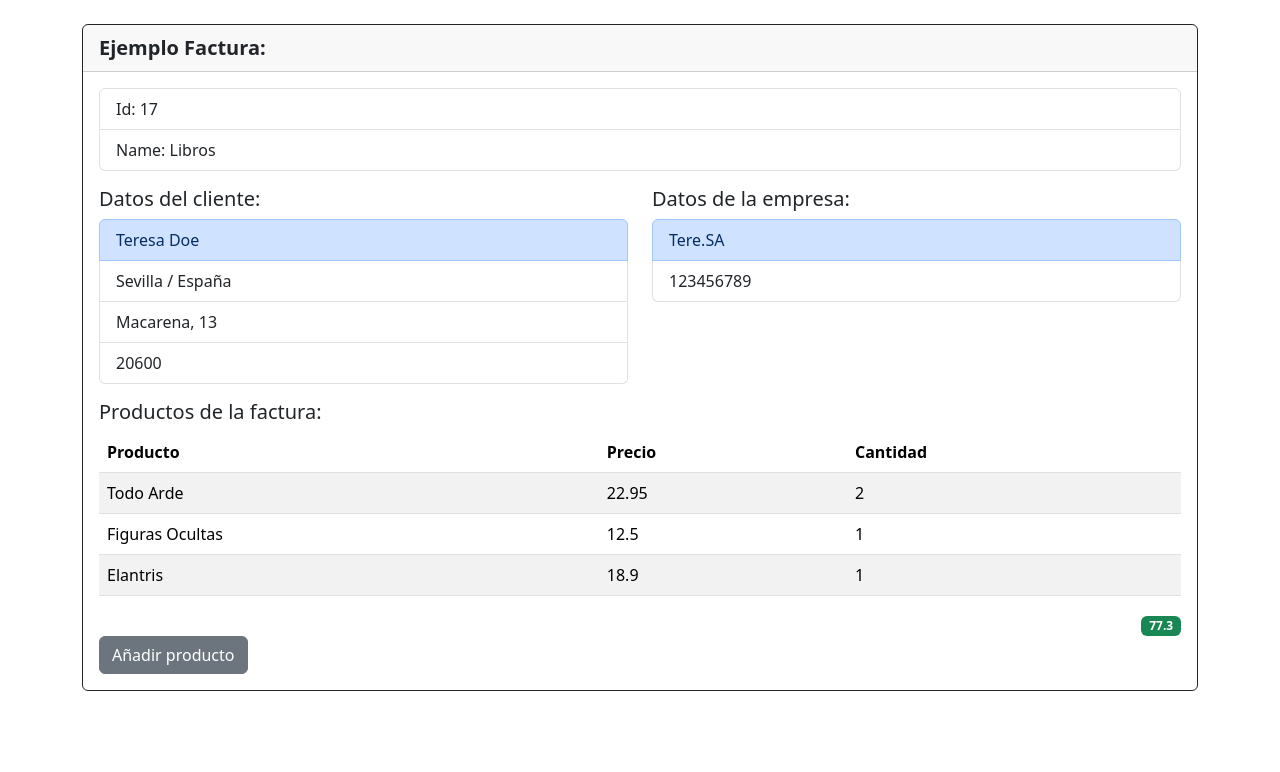
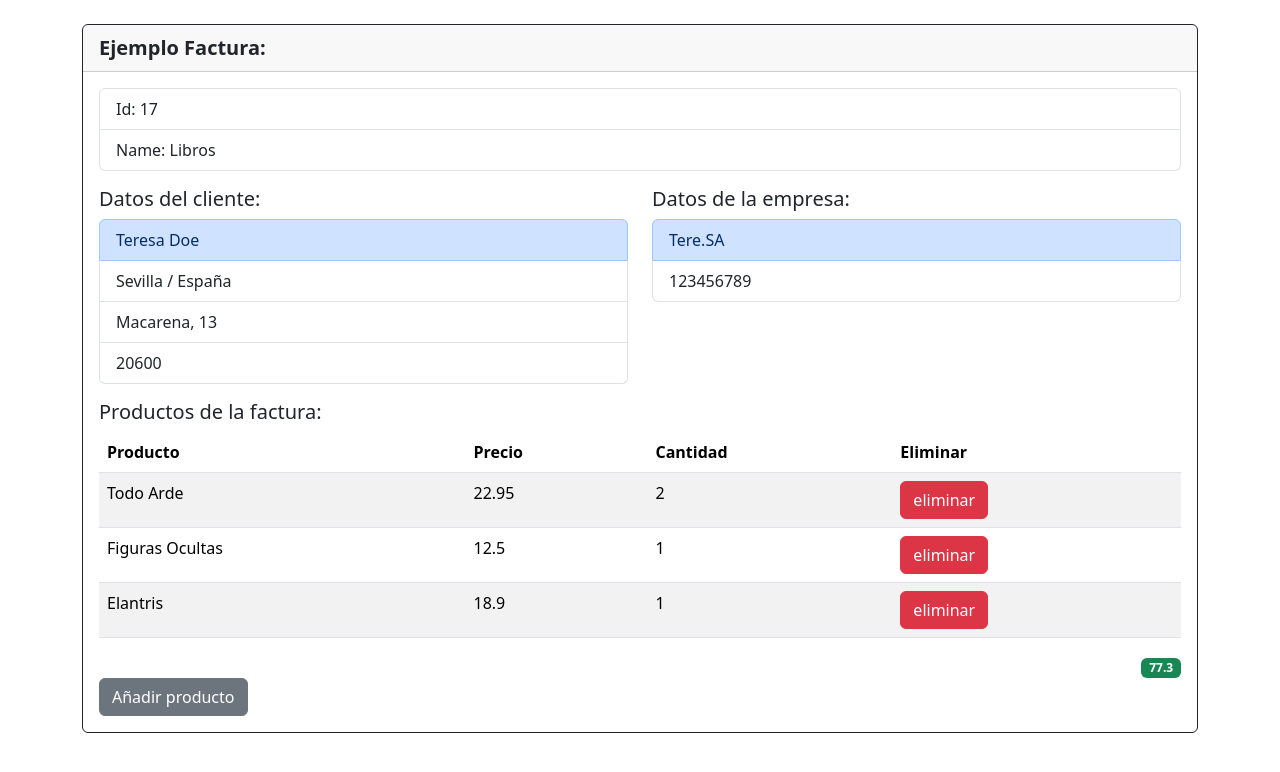
Before and after one commit to APoves/DAW-aprendizaje, a React (Vite) app in the folder Invoice system (React)/: page / in a window 1280 px wide. Shown: the top 772 px of the page. Built offline with nearby package versions, Linux system fonts and the light colour scheme.

Commit message:
add delete item button

```diff
--- a/Invoice system (React)/src/InvoiceApp.jsx
+++ b/Invoice system (React)/src/InvoiceApp.jsx
@@ -51,15 +51,15 @@ export const InvoiceApp = () => {
     }, []);
 
     useEffect(() => {
-        //console.log('El counter ha sido modificado.')
+        //console.log('Counter modificado.')
     }, [counter]);
 
     useEffect(() => {
         setTotal(calculateTotal(items));
-        //console.log('El item ha sido modificado.')
+        //console.log('Idem modificado.')
     }, [items]);
 
-    const handlerAddItems = ( product, price, quantity) => {
+    const handlerAddItems = ( {product, price, quantity }) => {
 
         //Objeto que contiene los datos del formulario.
         setItems ([...items,  {
@@ -69,12 +69,17 @@ export const InvoiceApp = () => {
             quantity: parseInt(quantity.trim(), 10) //Conversión a número
         } ]);
 
-        setCounter (counter+1); //Incrementar contador (id) para el siguiente producto.
-        }
+        setCounter(counter+1); //Incrementar contador (id) para el siguiente producto.
+    }
 
-        const onActiveForm = () => {
+    const handlerDeleteItem = (id) => {
+        setItems(items.filter (item => item.id !== id))
+
+    }
+
+    const onActiveForm = () => {
             setActiveForm(!activeForm)
-        }
+    }
 
     return (
         <>
@@ -101,7 +106,7 @@ export const InvoiceApp = () => {
                             </div>
                         </div>
 
-                        <ListItemsDetails title = "Productos de la factura:" items = { items }/>
+                        <ListItemsDetails title = "Productos de la factura:" items = { items } handlerDeleteItem = { id => handlerDeleteItem (id) } />
                         <TotalInvoice total = { total } />
 
                         <button className="btn btn-secondary"
--- a/Invoice system (React)/src/components/FormItemsView.jsx
+++ b/Invoice system (React)/src/components/FormItemsView.jsx
@@ -31,9 +31,9 @@ export const FormItemsView = ( { handler } ) => {
         event.preventDefault();
 
         if (product.trim().length <= 1) return;
-        if (price.trim().length <= 1) return;
-        if (isNaN(price.trim())) {
-            alert('Error. El precio introducido no es un número.')
+        if (price.trim().length <= 0) return;
+        if (isNaN(price.trim()) || +price.trim() <= 0) {
+            alert('Error. El precio introducido debe ser un número mayor a 0.')
             return;
         }
         if (quantity.trim().length < 1) {
--- a/Invoice system (React)/src/components/ListItemsDetails.jsx
+++ b/Invoice system (React)/src/components/ListItemsDetails.jsx
@@ -1,7 +1,7 @@
 import { RowItemDetails } from "./RowItemDetails"
 import PropTypes from 'prop-types';
 
-export const ListItemsDetails = ({ title, items }) => {
+export const ListItemsDetails = ({ title, items, handlerDeleteItem }) => {
 
     return(
         <>
@@ -10,14 +10,22 @@ export const ListItemsDetails = ({ title, items }) => {
                 <thead>
                     <tr>
                         <th>Producto</th>
-                        <th type="number">Precio</th>
-                        <th type="number">Cantidad</th>
+                        <th>Precio</th>
+                        <th>Cantidad</th>
+                        <th>Eliminar</th>
                     </tr>
                 </thead>
 
                 <tbody>
                     { items.map(({id, product, price, quantity}) => (
-                        <RowItemDetails key = {id} product = {product} price = {price} quantity = {quantity} />
+                        <RowItemDetails
+                        key = {id}
+                        id = {id}
+                        product = {product}
+                        price = {price}
+                        quantity = {quantity}
+                        handlerDeleteItem = { id => handlerDeleteItem (id) }
+                        />
 
                     ))}
                 </tbody>
--- a/Invoice system (React)/src/components/RowItemDetails.jsx
+++ b/Invoice system (React)/src/components/RowItemDetails.jsx
@@ -1,5 +1,5 @@
 import PropTypes from 'prop-types';
-export const RowItemDetails = ({ product, price, quantity }) => {
+export const RowItemDetails = ({ id, product, price, quantity, handlerDeleteItem }) => {
 
     return(
         <>
@@ -7,6 +7,9 @@ export const RowItemDetails = ({ product, price, quantity }) => {
                 <td>{ product }</td>
                 <td>{ price }</td>
                 <td>{ quantity }</td>
+                <td><button
+                className = 'btn btn-danger'
+                onClick= {() => handlerDeleteItem(id)}>eliminar</button></td>
             </tr>
         </>
     )
```
